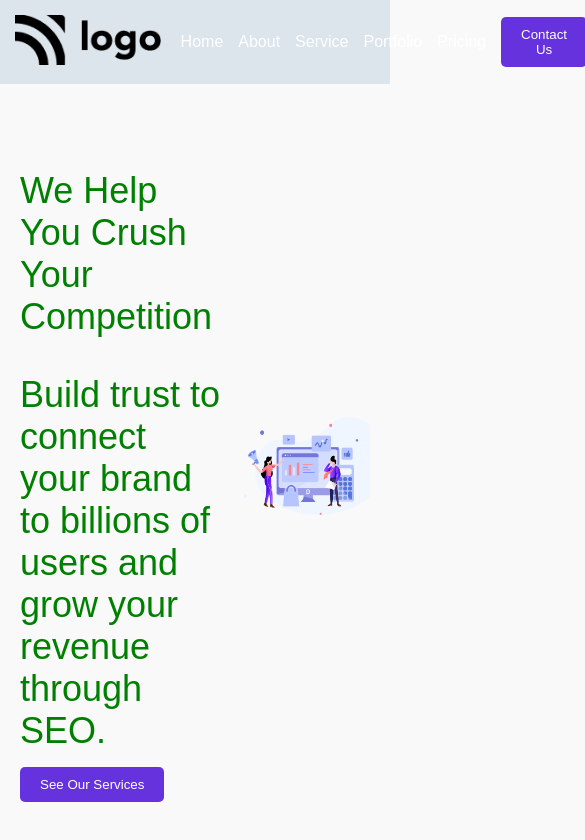
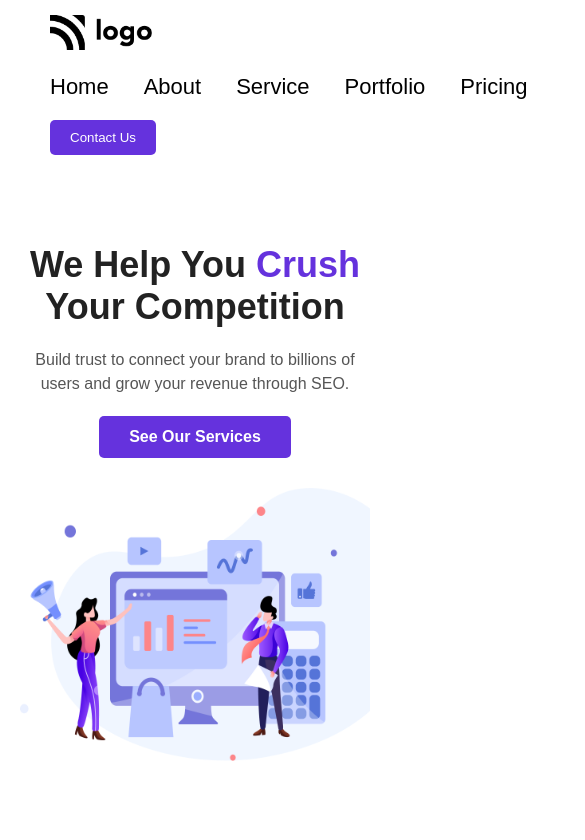
Before and after one commit to RitHub-07/html, a plain HTML site: page Project 01/index.html in a window 390 px wide. Shown: the whole page, 585 px wide, since content can reach past the window. Drawn offline with Linux system fonts and the light colour scheme.

Commit message:
projectss

```diff
--- a/Project 01/index.html
+++ b/Project 01/index.html
@@ -8,7 +8,7 @@
 </head>
 <body>
    <nav class="parent">
-            <div class="main">
+            <!-- <div class="main"> -->
               <a href=""><img src="./assets/Logo.png"
               alt="Logo"></a>
              <ul class="list-class">
@@ -23,7 +23,7 @@
     <header></header>
     <main>
       <div class="left">
-        <p>We Help You Crush Your Competition</p>
+        <h1>We Help You <span class="highlight">Crush</span> Your Competition</h1>
         <p>Build trust to connect your brand to billions of users and grow your revenue through SEO.</p>
         <button>See Our Services</button>
     </div>
--- a/Project 01/style.css
+++ b/Project 01/style.css
@@ -3,27 +3,21 @@ body {
   font-family: Arial, sans-serif;
   margin: 0;
   padding: 0;
-  background-color: #f9f9f9;
+  background-color:white;
   color: #333;
 }
 
 /* Navigation Bar Styling */
 nav {
-  background-color: #dce4ec;
-  padding: 15px;
+  background-color: #ffff;
+  padding: 15px 50px;
   display: flex;
   justify-content: space-between;
-  align-items: center;
-  color: white;
-}
-
-nav .main {
-  display: flex;
   align-items: center;
 }
 
 nav img {
-  height: 50px;
+  height: 35px;
   margin-right: 20px;
 }
 
@@ -34,13 +28,11 @@ nav .list-class {
   margin: 0;
 }
 
-nav .list-class li {
-  margin-right: 15px;
-}
-
 nav .list-class a {
   text-decoration: none;
-  color: white;
+  color:black;
+  font-size: 22px;
+  font-weight: 500;
 }
 
 nav button {
@@ -59,29 +51,49 @@ nav button:hover {
 /* Main Content Styling */
 main {
   display: flex;
-  justify-content: center;
+  justify-content: space-between;
   align-items: center;
-  padding: 50px 20px;
+  padding: 80px 50px;
+  flex-wrap: wrap;
 }
 
 main .left {
-  text-align: left;
-  margin-right: 20px;
+  max-width: 500px;
+}
+nav .list-class li {
+  margin-right: 35px;
+}
+
+main .left {
+  max-width: 500px;
+}
+
+main .left h1 {
+  font-size: 48px;
+  color: #222;
+  margin-bottom: 20px;
+}
+
+main .left h1 span {
+  color: #6532dd;
 }
 
 main .left p {
-  font-size: 36px;
-  color: green;
-  margin-bottom: 15px;
+  font-size: 18px;
+  color: #555;
+  margin-bottom: 20px;
+  line-height: 1.5;
 }
 
 main .left button {
   background-color: #6532dd;
   color: white;
   border: none;
-  padding: 10px 20px;
+  padding: 12px 30px;
   border-radius: 5px;
   cursor: pointer;
+  font-size: 16px;
+  font-weight: bold;
 }
 
 main .left button:hover {
@@ -92,3 +104,29 @@ main .right img {
   max-width: 100%;
   height: auto;
 }
+
+/* Responsive */
+@media (max-width: 992px) {
+  nav {
+    flex-wrap: wrap;
+    gap: 20px;
+  }
+
+  main {
+    flex-direction: column;
+    text-align: center;
+    padding: 50px 20px;
+  }
+
+  main .left {
+    margin-bottom: 30px;
+  }
+
+  main .left h1 {
+    font-size: 36px;
+  }
+
+  main .left p {
+    font-size: 16px;
+  }
+}
--- /dev/null
+++ b/Project 03/style.css
@@ -0,0 +1,58 @@
+nav{
+  margin-top: 50px;
+  background-color: #fff;
+  display: flex;
+  align-items: center;
+  justify-content: space-between;
+}
+nav ul {
+  list-style: none;
+  display: flex;
+  padding: 0px;
+  gap: 60px;
+}
+nav ul li a{
+
+  color: black;
+  text-decoration:none;
+  font-size: 23px;
+}
+nav.main ul li a.highlighted {
+  color: black;
+  text-decoration: underline;
+  font-size: 25px;
+  font-weight: bold;
+}
+nav button{
+  margin-right:250px;
+}
+nav img{
+  max-height: 50px;
+  margin-left: 65px;
+}
+/* Search box styling */
+.search-box {
+  display: flex;
+  align-items: center;
+  border: 1px solid #ddd;
+  border-radius: 24px;
+  padding: 5px 12px;
+  background-color: white;
+}
+
+/* Magnifying glass icon */
+.search-box i {
+  color: #888;
+  font-size: 16px;
+  margin-right: 8px;
+}
+
+/* Input box inside search */
+.search-box input {
+  border: none;
+  outline: none;
+  padding: 8px 10px;
+  font-size: 14px;
+  border-radius: 24px;
+  flex: 1;
+}
```
Also changed, not shown: Project 03/index.html (added, +26 -0 lines), bootstrap/1.html (added, +27 -0 lines), bootstrap/2.html (added, +28 -0 lines), bootstrap/3.html (added, +21 -0 lines), bootstrap/4.html (added, +18 -0 lines).
